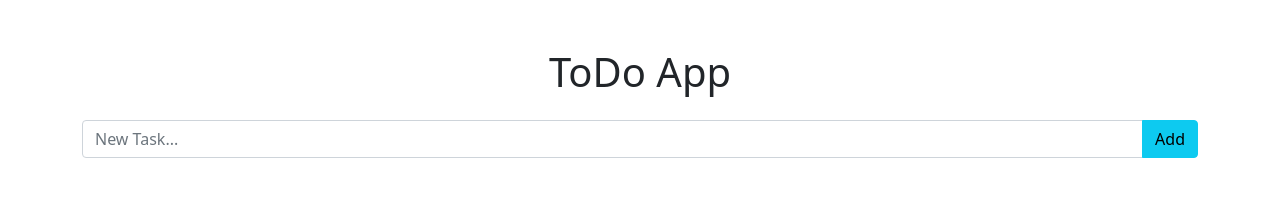
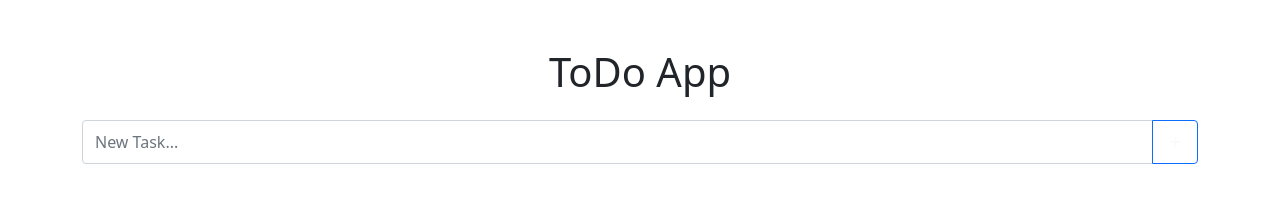
Before and after one commit to frusgasmic/ToDo_App_BEDU, a plain HTML site: page index.html in a window 1280 px wide. Drawn offline with nearby package versions, Linux system fonts and the light colour scheme.

Commit message:
fixed errors

```diff
--- a/index.html
+++ b/index.html
@@ -10,6 +10,8 @@
     rel="stylesheet"
     integrity="sha384-giJF6kkoqNQ00vy+HMDP7azOuL0xtbfIcaT9wjKHr8RbDVddVHyTfAAsrekwKmP1"
     crossorigin="anonymous">
+    <!--Bootstrap icons-->
+    <link rel="stylesheet" href="https://cdn.jsdelivr.net/npm/bootstrap-icons@1.3.0/font/bootstrap-icons.css">
 </head>
 <body>
   <div id="app"></div>
--- a/index.js
+++ b/index.js
@@ -11,8 +11,11 @@ input.placeholder = 'New Task...';
 input.className = 'form-control';
 //create button submit
 var buttonSubmit = document.createElement('button');
-buttonSubmit.textContent = 'Add';
-buttonSubmit.className = 'btn btn-info';
+buttonSubmit.className = 'btn btn-outline-primary';
+var addIcon = document.createElement('i');
+addIcon.className = 'bi bi-plus text-light align-middle';
+addIcon.style.fontSize = '20px';
+buttonSubmit.append(addIcon);
 //create form to input and buttonsubmit
 var taskForm = document.createElement('div');
 taskForm.className = 'input-group mt-4';
@@ -41,8 +44,8 @@ buttonSubmit.addEventListener('click', function() {
   taskCheckbox.addEventListener('click', function(){
     if(taskCheckbox.checked === true){
       taskTitle.style.textDecoration = "line-through";
-      var taskElement = taskTitle.parentNode;
-      taskElement.parentNode.append(taskElement);
+      //var taskElement = taskTitle.parentNode;
+      //taskElement.parentNode.append(taskElement);
     }else {
       taskTitle.style.textDecoration = "none"
     }
```
